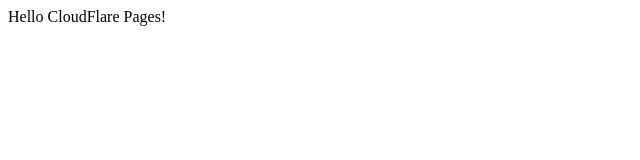
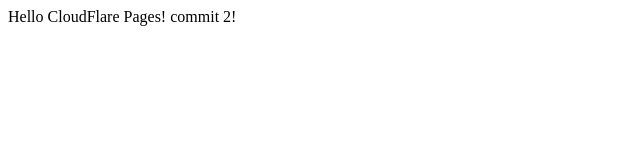
Before and after one commit to Ravbug/cloudflare-pages-test, a plain HTML site: page index.html in a window 1280 px wide. Shown: the full height of the page, 0-640 px from the left. Drawn offline with Linux system fonts and the light colour scheme.

Commit message:
Update index.html

```diff
--- a/index.html
+++ b/index.html
@@ -4,5 +4,6 @@
   </head>
   <body>
     Hello CloudFlare Pages!
+    commit 2!
   </body>
 </html>
```
